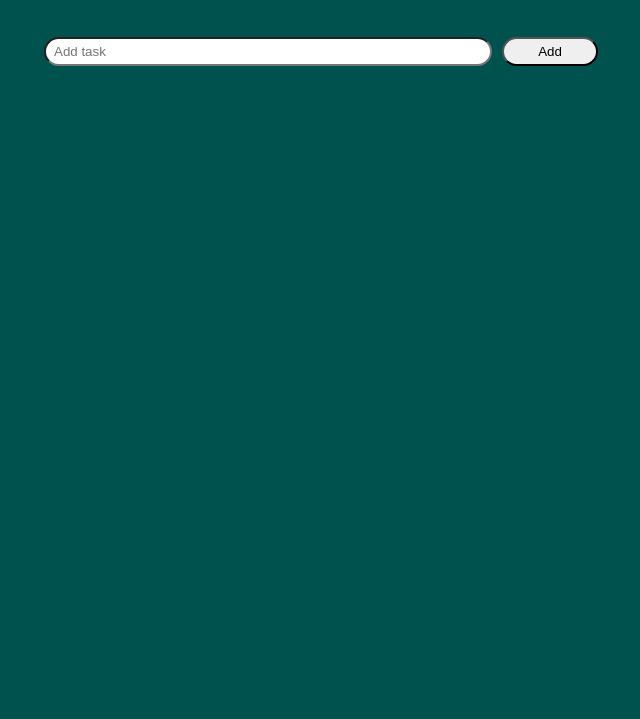
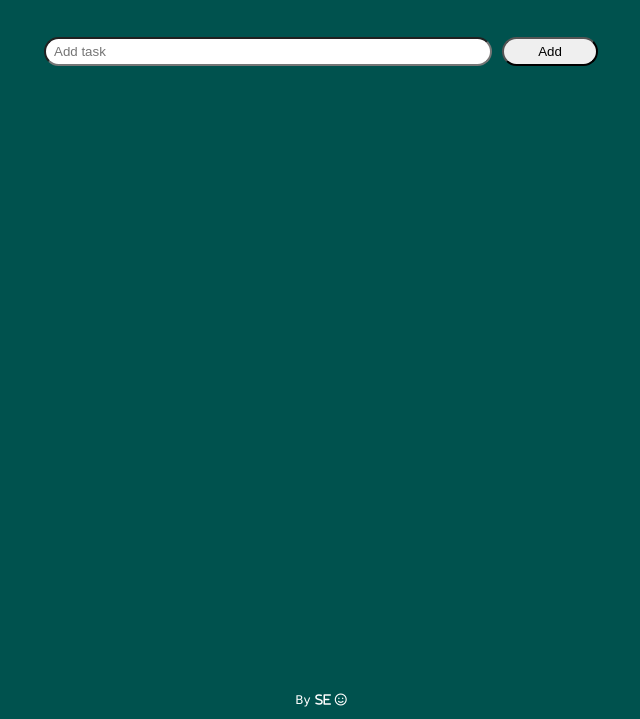
Before and after one commit to saesp/vue-todolist, a plain HTML site: page index.html in a window 1280 px wide. Shown: the part 81-800 px from the top of the page, without its empty margins (319-959 px from the left). Drawn offline with nearby package versions, Linux system fonts and the light colour scheme.

Commit message:
added footer

```diff
--- a/index.html
+++ b/index.html
@@ -48,6 +48,13 @@
         </div>
     </main>
 
+
+    <footer id="footer-dom">
+        <span>By <i class="fa-solid fa-s"></i><i class="fa-solid fa-e"></i> <i class="fa-regular fa-face-smile"></i></span>
+    </footer>
+
+
+
     <script src='https://unpkg.com/vue@3/dist/vue.global.js'></script>
     <script src="logic.js"></script>
 </body>
--- a/style.css
+++ b/style.css
@@ -104,3 +104,16 @@ ul span{
 .line-text{
     text-decoration: line-through;
 }
+
+
+footer{
+    position: fixed;
+    width: 100%;
+    bottom: 0;
+    background-color: rgb(0, 82, 78);
+    color: white;
+    text-align: center;
+    font-family: Verdana, Geneva, Tahoma, sans-serif;
+    padding: 12px 60px;
+    font-size: 12px;
+}
```
